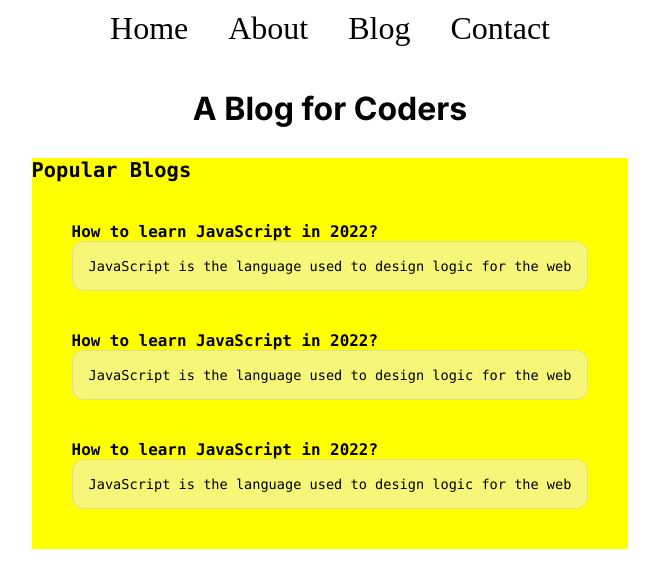
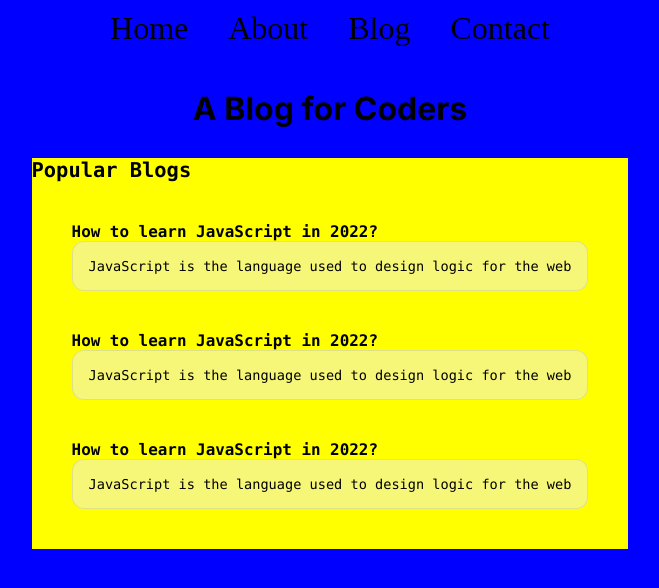
Before and after one commit to TheHimanshuDixit/Lets-Do-Blog, a Next.js app: page / in a window 1280 px wide. Shown: the top 588 px of the page, without its empty margins (310-969 px from the left). Built offline with nearby package versions, Linux system fonts and the light colour scheme.

Commit message:
global css added

```diff
--- a/pages/_app.js
+++ b/pages/_app.js
@@ -1,5 +1,9 @@
 import '@/styles/globals.css'
+import '../styles/style.css'
+
+// all page start from here
 
 export default function App({ Component, pageProps }) {
+  console.log('app');
   return <Component {...pageProps} />
 }
--- a/pages/index.js
+++ b/pages/index.js
@@ -6,6 +6,9 @@ import styles1 from '@/styles/Home1.module.css'
 import styles2 from '@/styles/Home2.module.css'
 import Script from 'next/script'
 import Link from 'next/link'
+
+// we can not use global css as a module to use it write it in _app.js
+// import '../styles/style.css'
 
 const inter = Inter({ subsets: ['latin'] })
 
--- /dev/null
+++ b/styles/style.css
@@ -0,0 +1,3 @@
+body{
+    background-color: blue;
+}
```
